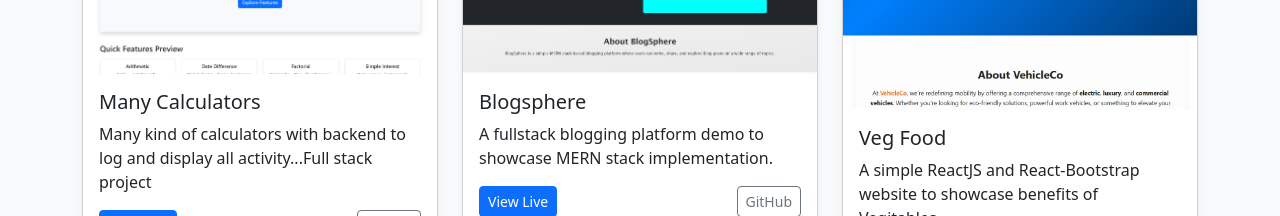
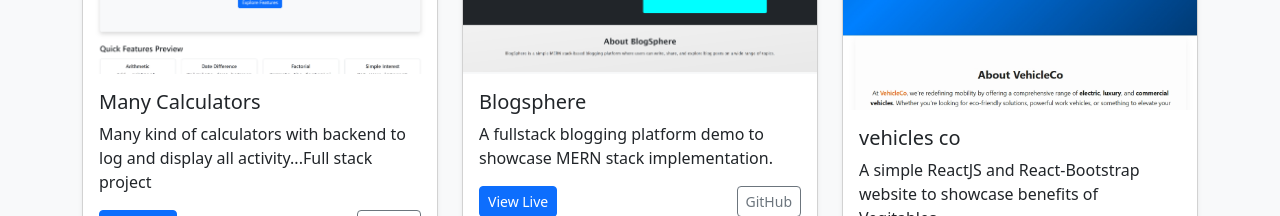
Before and after one commit to sakshamkaloo/myportfolio, a React (Create React App) app: page / in a window 1280 px wide. Shown: the part 1560-1776 px from the top of the page. Built offline with nearby package versions, Linux system fonts and the light colour scheme.

Commit message:
Update App.js

```diff
--- a/src/App.js
+++ b/src/App.js
@@ -174,7 +174,7 @@
                 alt={`Project `}
               />
               <Card.Body>
-                <Card.Title>Veg Food</Card.Title>
+                <Card.Title>vehicles co</Card.Title>
                 <Card.Text>
                   A simple ReactJS and React-Bootstrap website to showcase benefits of Vegitables.
                 </Card.Text>
```
